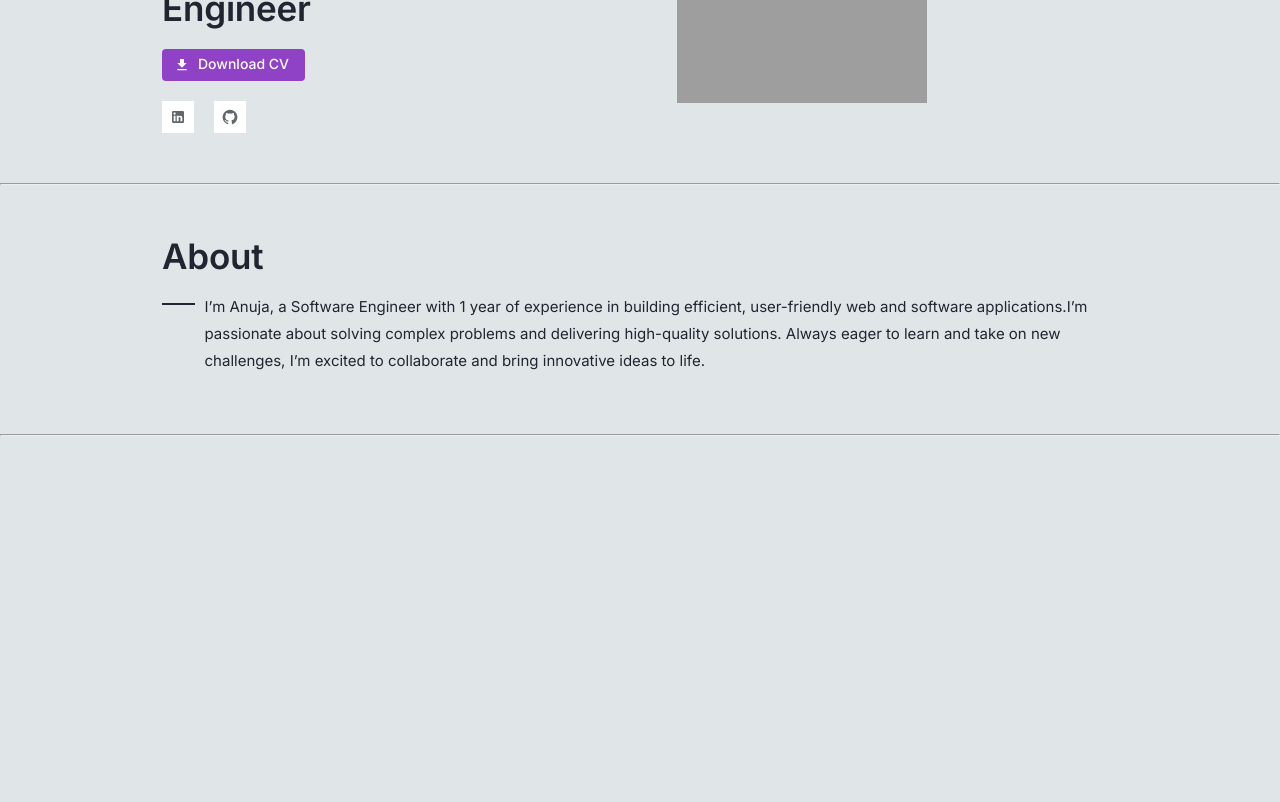
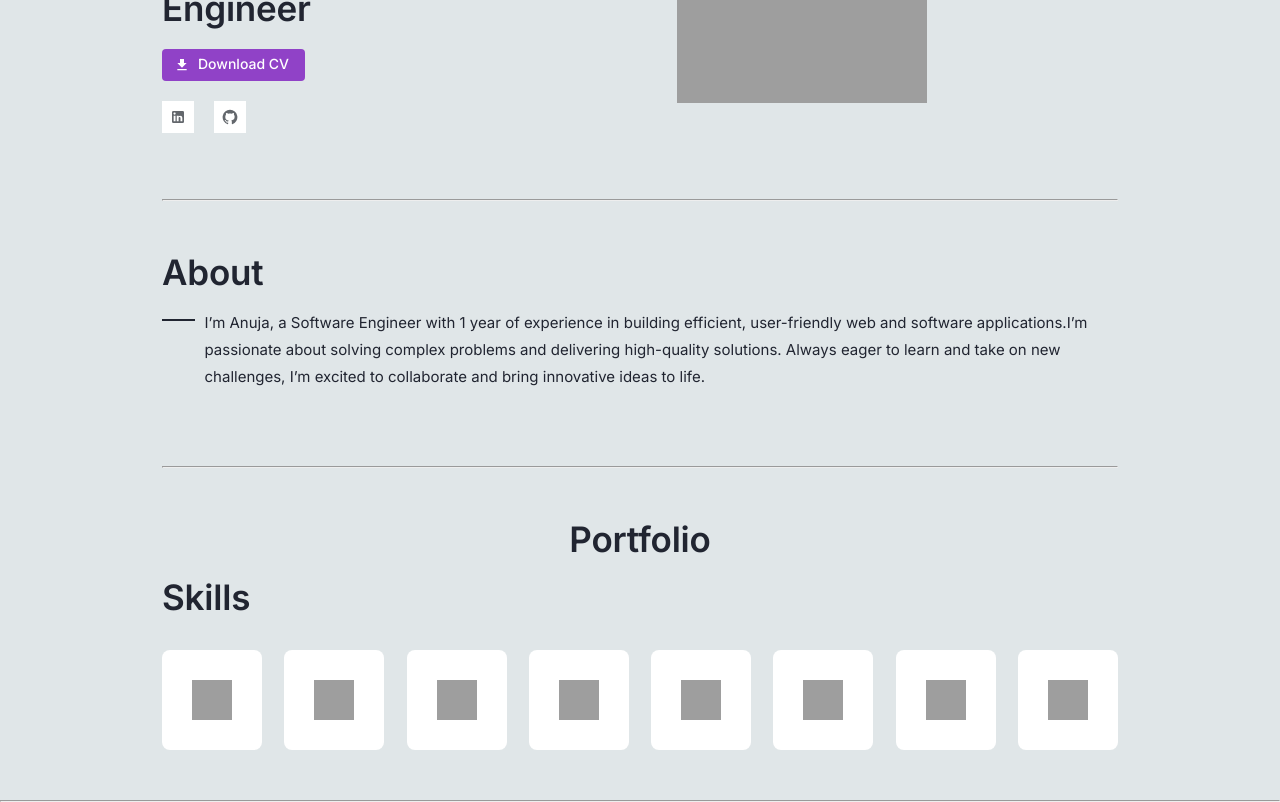
Before and after one commit to Anuja-Aliveli/Personal-Portfolio, a React (Create React App) app: page / in a window 1280 px wide. Shown: the part 280-1082 px from the top of the page. Before the commit the page ends 823 px from the top, so only its background shows below. Built offline with nearby package versions, Linux system fonts and the light colour scheme; grey boxes are pictures that could not be loaded.

Commit message:
hr tag styles applied

```diff
--- a/src/components/about.tsx
+++ b/src/components/about.tsx
@@ -1,6 +1,7 @@
 import { Box, Grid, Typography } from '@mui/material';
 import { DARK_THEME, USERDATA } from './constants';
 import { useTheme } from '@mui/material/styles'; // Use MUI's `useTheme` hook, not `@emotion/react`
+import { darkColors, lightColors } from '../theme';
 
 const About = () => {
   const theme = useTheme();
@@ -34,8 +35,17 @@ const About = () => {
             </Box>
           </Box>
         </Grid>
+        <Grid item xs={12} md={9}>
+          <hr
+            style={{
+              border:
+                theme.palette.mode === DARK_THEME
+                  ? `1.5px solid ${darkColors.border}`
+                  : `1.5px solid ${lightColors.border}`,
+            }}
+          />
+        </Grid>
       </Grid>
-      <hr />
     </>
   );
 };
--- a/src/components/home.tsx
+++ b/src/components/home.tsx
@@ -1,8 +1,17 @@
-import { Grid, Typography, Box, Button, IconButton } from '@mui/material';
-import { USERDATA } from './constants';
+import {
+  Grid,
+  Typography,
+  Box,
+  Button,
+  IconButton,
+  useTheme,
+} from '@mui/material';
+import { DARK_THEME, USERDATA } from './constants';
 import DownloadIcon from '@mui/icons-material/Download';
+import { darkColors, lightColors } from '../theme';
 
 const Home = () => {
+  const theme = useTheme();
   const homeData = USERDATA.homeData;
 
   return (
@@ -59,8 +68,17 @@ const Home = () => {
             />
           </Box>
         </Grid>
+        <Grid item xs={12} md={9}>
+          <hr
+            style={{
+              border:
+                theme.palette.mode === DARK_THEME
+                  ? `1.5px solid ${darkColors.border}`
+                  : `1.5px solid ${lightColors.border}`,
+            }}
+          />
+        </Grid>
       </Grid>
-      <hr />
     </>
   );
 };
--- a/src/components/main.tsx
+++ b/src/components/main.tsx
@@ -4,6 +4,7 @@ import { SyntheticEvent, useState } from 'react';
 import { HOME } from './constants';
 import Home from './home';
 import About from './about';
+import Portfolio from './portfolio';
 
 const Main = () => {
   const [tabValue, setTabValue] = useState<string>(HOME);
@@ -15,6 +16,7 @@ const Main = () => {
       <Header tabValue={tabValue} handleTabChange={handleTabChange} />
       <Home />
       <About />
+      <Portfolio />
     </Box>
   );
 };
--- /dev/null
+++ b/src/components/portfolio.tsx
@@ -0,0 +1,57 @@
+import { Box, Grid, Typography, useTheme } from '@mui/material';
+import { DARK_THEME, USERDATA } from './constants';
+import { darkColors, lightColors } from '../theme';
+
+const Portfolio = () => {
+  const theme = useTheme();
+  const portfolioData = USERDATA.portfolioData;
+  return (
+    <>
+      <Grid container spacing={2} justifyContent="center" alignItems="center">
+        <Grid item xs={12} md={9}>
+          <Box>
+            <Typography
+              component="h1"
+              variant="h1"
+              marginBottom={2}
+              textAlign="center">
+              Portfolio
+            </Typography>
+            <Typography component="h1" variant="h1" marginBottom={2}>
+              Skills
+            </Typography>
+          </Box>
+        </Grid>
+        <Grid item xs={12} md={9} display="flex" justifyContent="space-between">
+          {portfolioData.skillsList.map((item, index) => {
+            return (
+              <Box
+                key={index}
+                className="skill-container"
+                sx={{
+                  background:
+                    theme.palette.mode === DARK_THEME
+                      ? darkColors.background.secondary
+                      : lightColors.background.secondary,
+                }}>
+                <img src={item} alt={`skill-${index}`} className="skill-img" />
+              </Box>
+            );
+          })}
+        </Grid>
+      </Grid>
+      <Grid item xs={12} md={9}>
+        <hr
+          style={{
+            border:
+              theme.palette.mode === DARK_THEME
+                ? `2px solid ${darkColors.border}`
+                : `2px solid ${lightColors.border}`,
+          }}
+        />
+      </Grid>
+    </>
+  );
+};
+
+export default Portfolio;
--- a/src/index.css
+++ b/src/index.css
@@ -29,3 +29,19 @@ hr {
 p {
     line-height: 1.8 !important;
 }
+
+.skill-img {
+    height: 40px;
+    width: 40px;
+}
+
+.skill-container {
+    height: 100px;
+    width: 100px;
+    display: flex;
+    flex-direction: row;
+    justify-content: center;
+    align-items: center;
+    flex-wrap: wrap;
+    border-radius: 8px;
+}
--- a/src/theme.tsx
+++ b/src/theme.tsx
@@ -1,7 +1,7 @@
 import { createTheme, ThemeOptions, alpha } from '@mui/material/styles';
 import { PaletteMode } from '@mui/material';
 import { DARK_THEME } from './components/constants';
-const darkColors = {
+export const darkColors = {
   background: {
     primary: '#1e1e25',
     secondary: '#2b2b33',
@@ -21,7 +21,7 @@ const darkColors = {
   },
 };
 
-const lightColors = {
+export const lightColors = {
   background: {
     primary: '#e0e6e8',
     secondary: '#ffffff',
```
